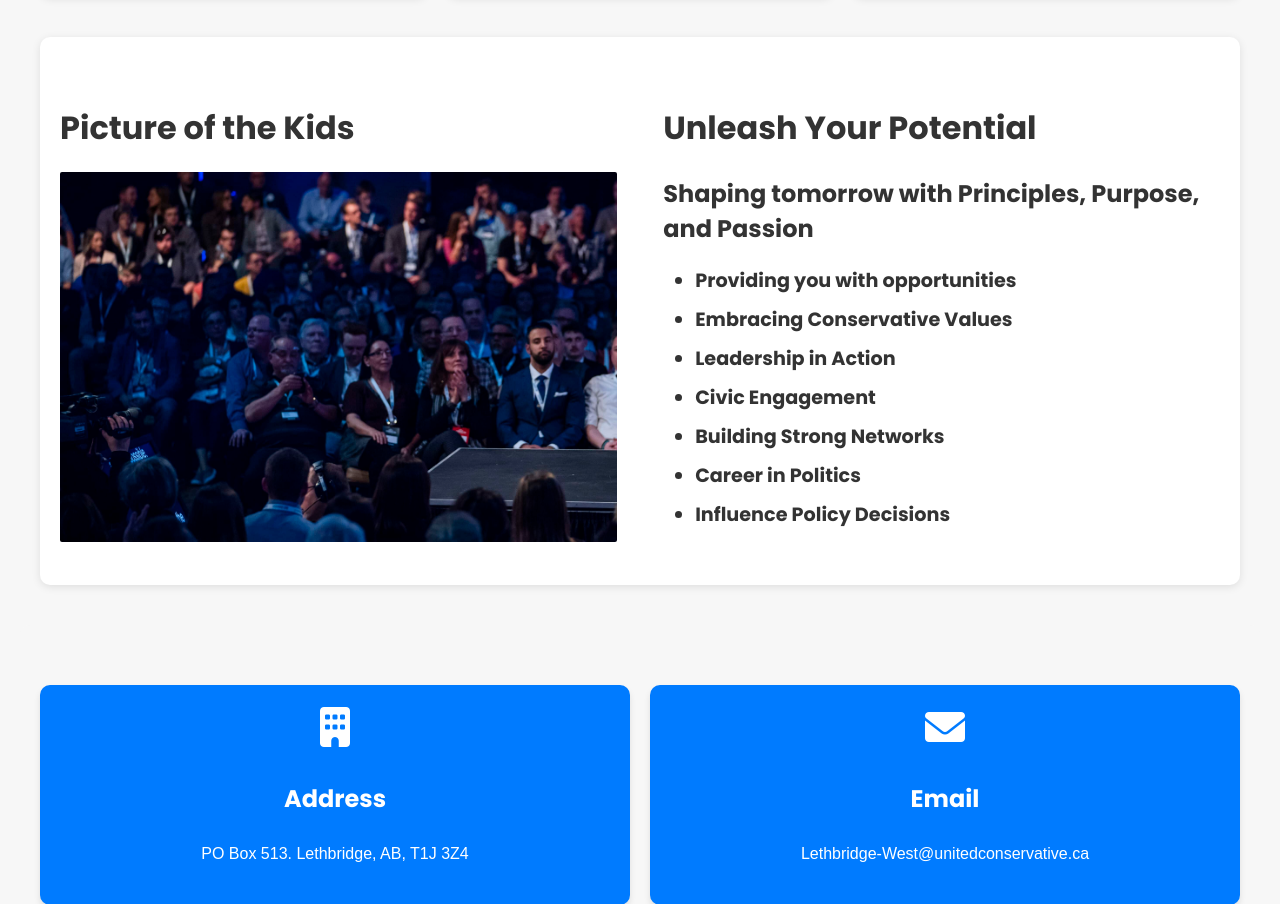
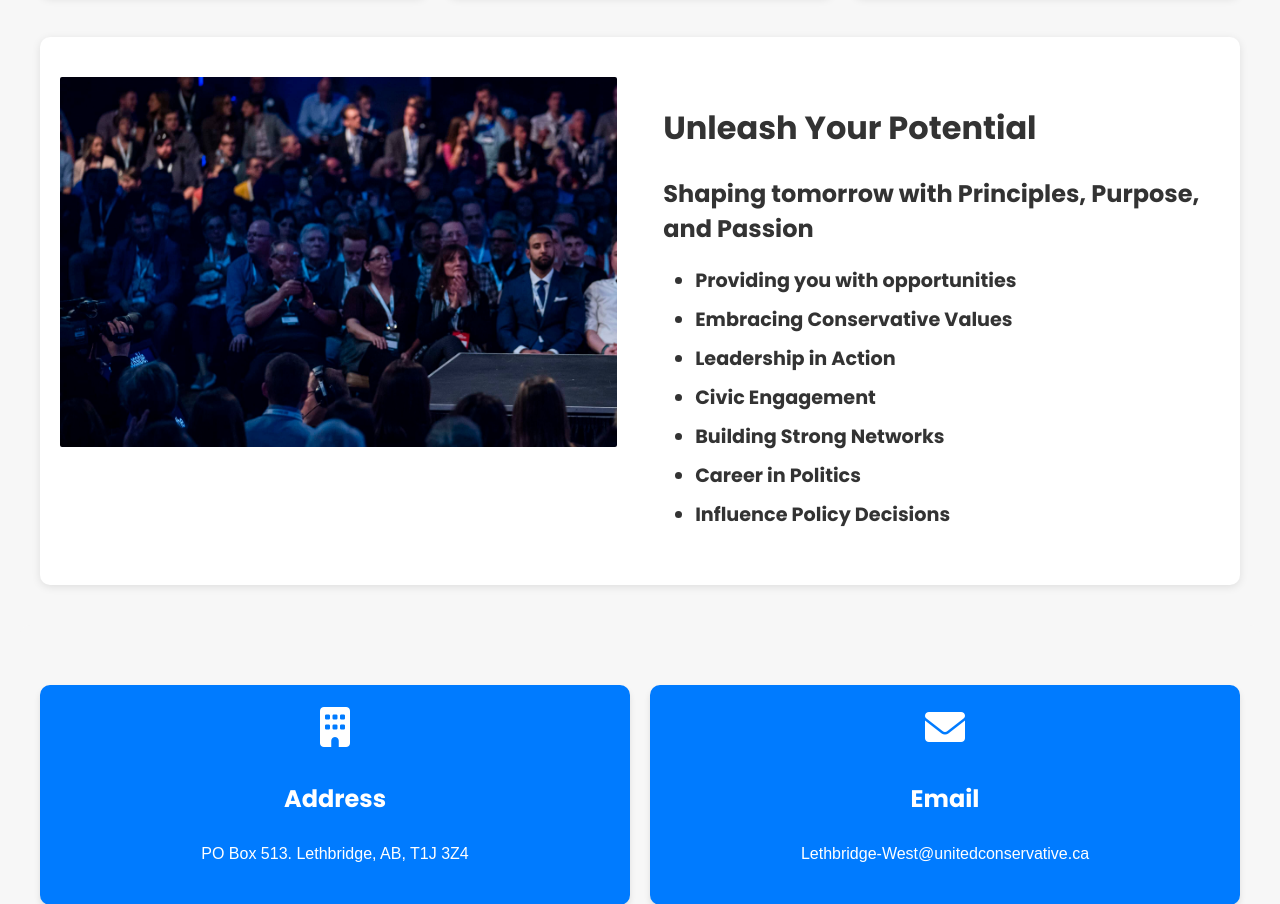
Before and after one commit to Mo-kham/UCP-SideC.github.io, a website: page youth.html in a window 1280 px wide. Shown: the part 1581-2485 px from the top of the page. Drawn offline with Linux system fonts and the light colour scheme.

Commit message:
Update youth.html

```diff
--- a/youth.html
+++ b/youth.html
@@ -216,7 +216,7 @@
     <!-- Kids + Unleash Your Potential in One Centered Box (Horizontal) -->
     <section class="kids-potential-box">
         <div class="kids-col">
-            <h2>Picture of the Kids</h2>
+            <!-- <h2>Picture of the Kids</h2> -->
             <img src="./images/Suport Alberta.jpg" alt="Alberta Youth" class="kids-image">
         </div>
         <div class="potential-col">
```
